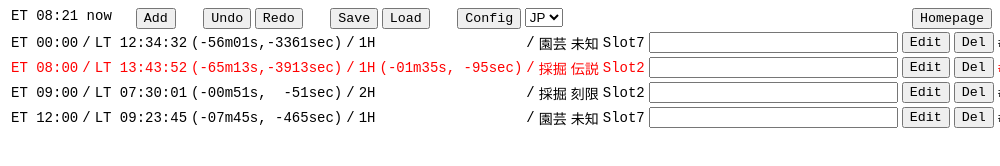
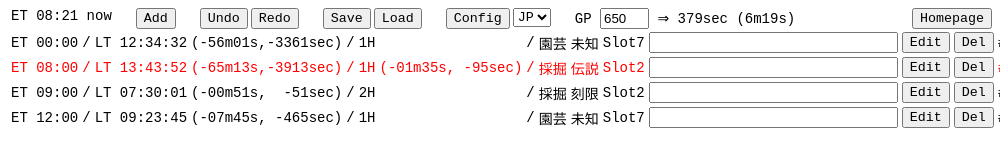
Before and after one commit to quercus2011/eorclock, an Electron app: page index.html in a window 1000 px wide. Shown: the top 166 px of the page. Drawn offline with Linux system fonts and the light colour scheme.

Commit message:
Update the sample HTML

```diff
--- a/index.html
+++ b/index.html
@@ -7,16 +7,16 @@
       body {
         font-size: 14px;
       }
-      p, button, td {
+      p, button, td, select, #timerForGP {
         font-family: monospace;
         white-space: pre;
         margin: 0;
       }
-      #date {
+      #header > * {
         float: left;
-        padding-left: 3px;
+        margin-left: 3px;
       }
-      #buttonForAdd, #buttonForUndo, #buttonForSave, #buttonForConfig {
+      #buttonForAdd, #buttonForUndo, #buttonForSave, #buttonForConfig, #timerForGP {
         margin-left: 24px;
       }
       #buttonForHomepage {
@@ -39,6 +39,7 @@
       <select id="lang">
         <option value="jp" selected>JP</option>
       </select>
+      <div id="timerForGP">GP <input type="text" size="3" value="650" /> ⇒ <span>379sec (6m19s)</span></div>
       <button id="buttonForHomepage">Homepage</button>
     </div>
     <table>
```
